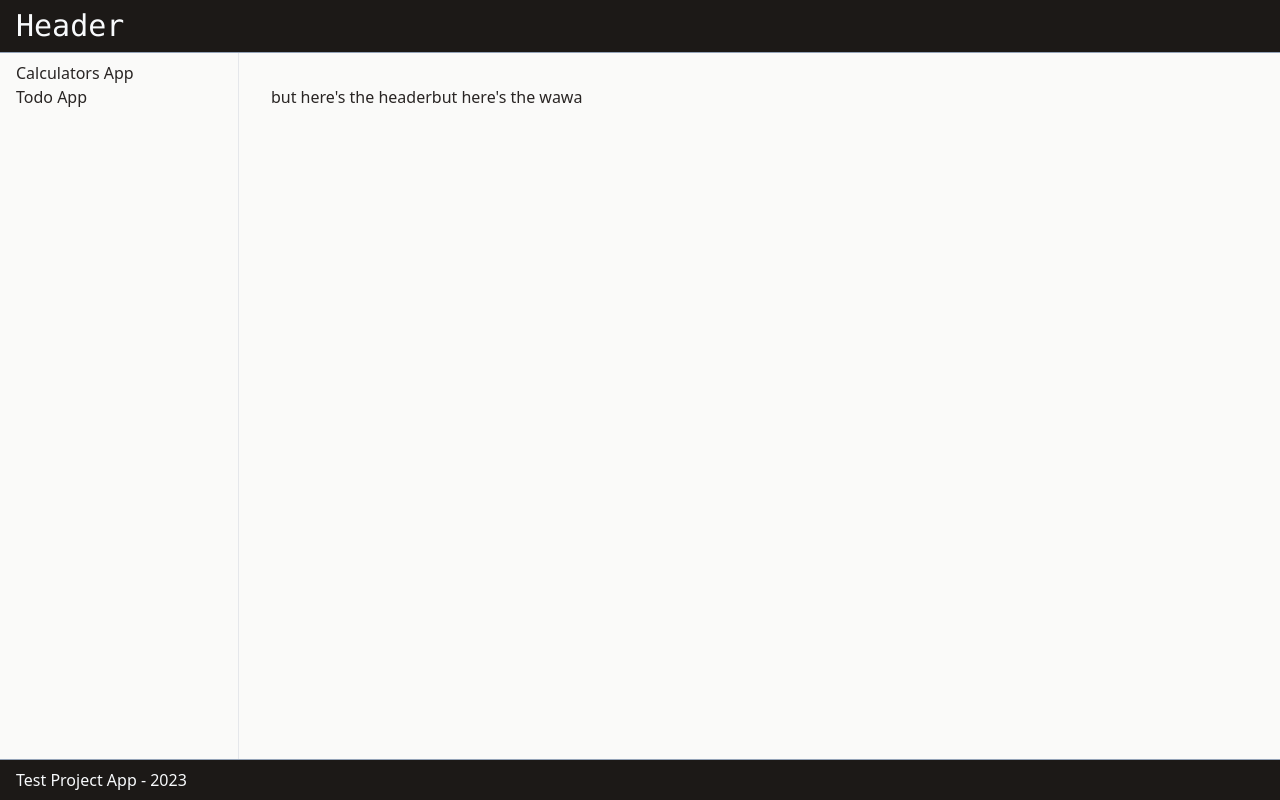
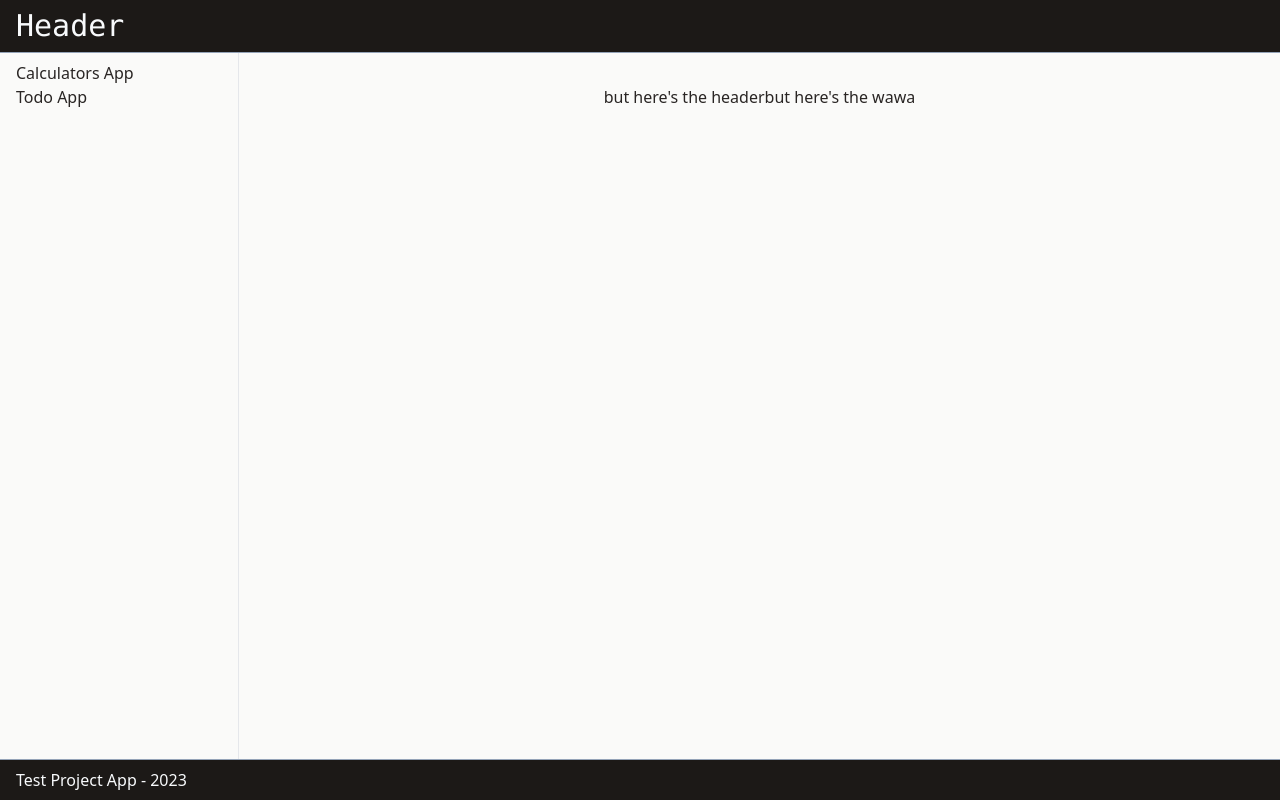
Before and after one commit to minihic/Learning-Svelte-Front-End-Project, a SvelteKit app: page / in a window 1280 px wide. Built offline with nearby package versions, Linux system fonts and the light colour scheme.

Commit message:
center slot

```diff
--- a/src/routes/+layout.svelte
+++ b/src/routes/+layout.svelte
@@ -10,8 +10,8 @@
   <div class="flex flex-row h-screen">
     <Navbar />
 
-    <div class="flex flex-col w-screen">
-      <div id="content" class="flex flex-auto p-8">
+    <div class="flex flex-col  w-screen">
+      <div id="content" class="flex flex-auto justify-center p-8">
         <slot />
       </div>
     </div>
```
